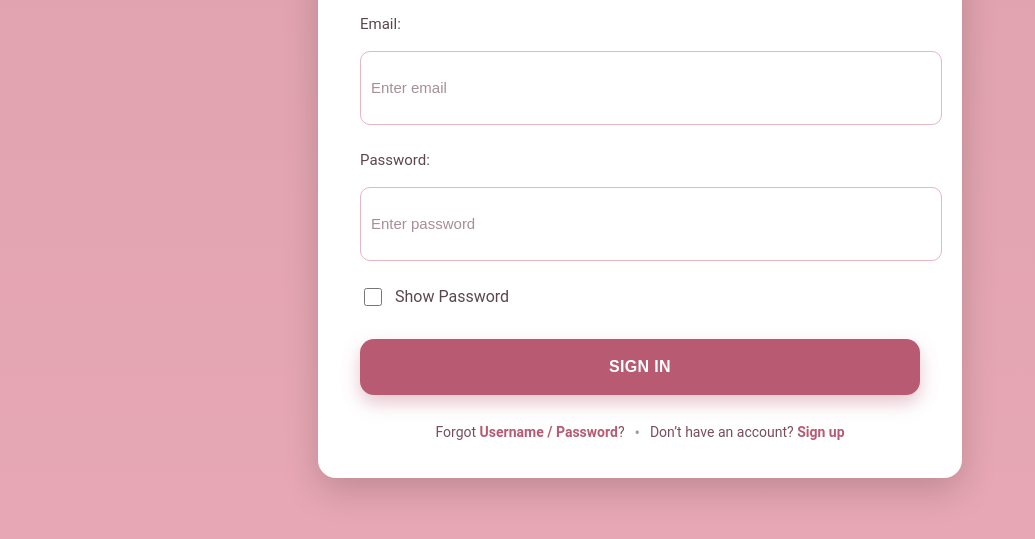
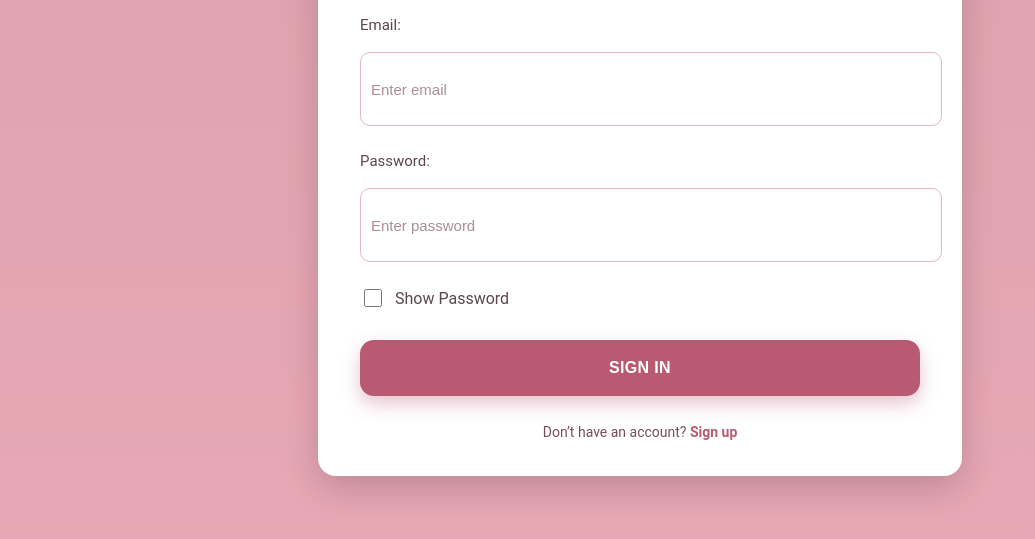
Before and after one commit to xDewitjuh/StarFlix, a website: page frontend/account.html in a window 1280 px wide. Shown: the part 237-776 px from the top of the page, without its empty margins (0-1035 px from the left). Drawn offline with Linux system fonts and the light colour scheme.

Commit message:
Remove 'Forgot password' link (feature not implemented)

```diff
--- a/frontend/account.html
+++ b/frontend/account.html
@@ -35,8 +35,6 @@
         <button type="submit" class="auth-btn">Sign in</button>
 
 <div class="auth-links">
-  <a href="#" class="auth-link">Forgot <span>Username / Password</span>?</a>
-  <span class="auth-sep">•</span>
   <a href="/sign-up.html" class="auth-link">Don’t have an account? <span>Sign up</span></a>
 </div>
 
```
